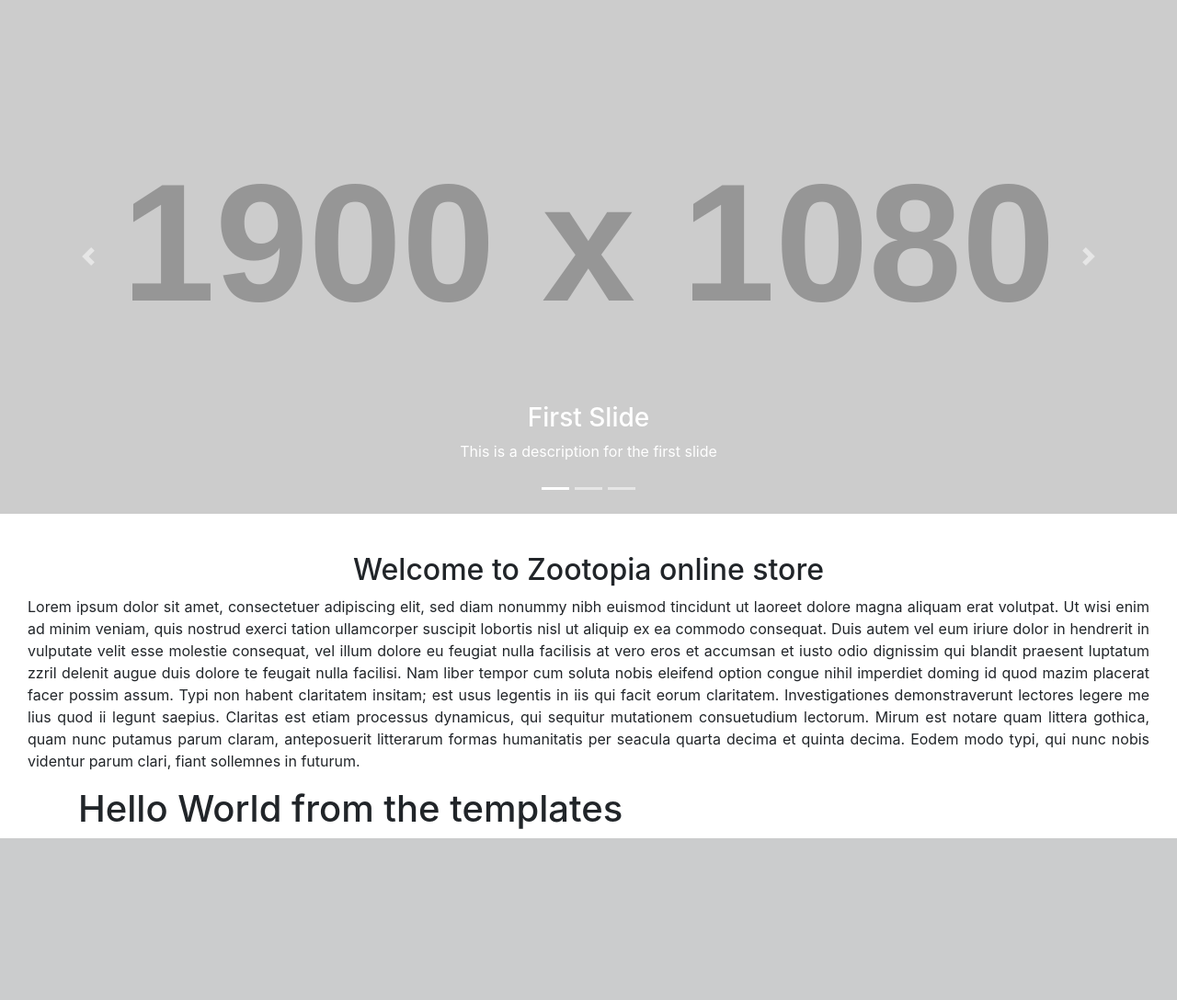
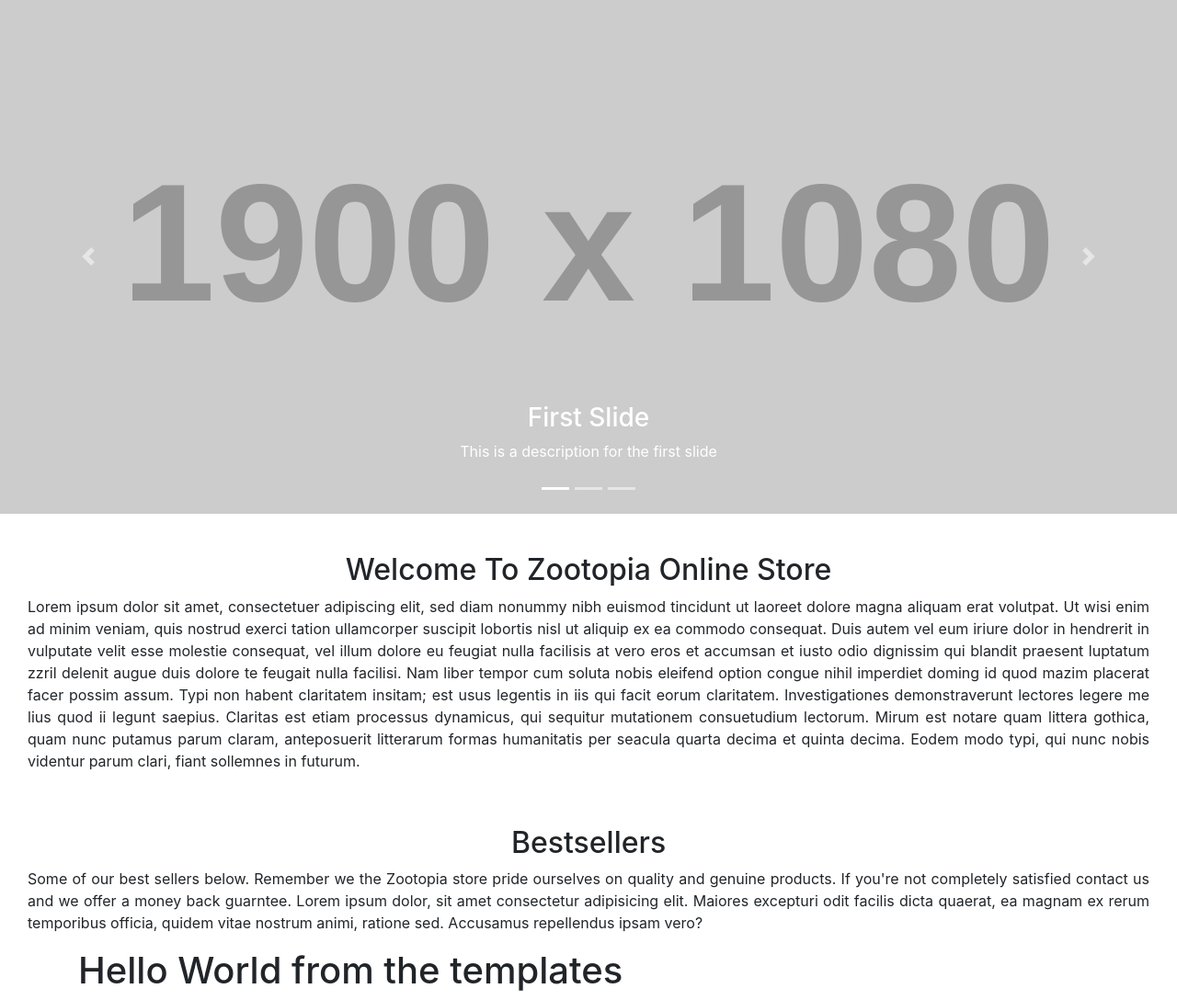
Before and after one commit to emalfiza/zootopia-stars, a Django app: page / in a window 1280 px wide. Shown: the part 220-1308 px from the top of the page at 92% size. Before the commit the page ends 1132 px from the top, so only its background shows below. Run offline with Django 3.2, Linux system fonts and the light colour scheme; grey boxes labelled with a size stand in for pictures from a placeholder-image service; some libraries are stand-ins or nearby versions.

Commit message:
Add bestsellers section on the home page

```diff
--- a/templates/base.html
+++ b/templates/base.html
@@ -16,7 +16,7 @@
 </head>
 <body>
 
-    <!-------------------- Start of the container above the navbar -------------------->
+    <!-------------------- Start of the container above the navbar ------------------>
     <div class="container-fluid advert">
 
         <div class="row">
@@ -116,12 +116,12 @@
     </div>
     <!-------------------- End carousel slide show -------------------->
 
-    <!-------------------- Start of the About section for the home page ---------------->
+    <!-------------------- Start of the About section for the home page -------------->
     <section>
         <div class="container-fluid">
             <div class="row">
                 <div class="col-sm-12">
-                    <h2 class="text-center">Welcome to Zootopia online store</h2>
+                    <h2 class="text-center">Welcome To Zootopia Online Store</h2>
                     <p class="col-sm-12 text-justify">
                         Lorem ipsum dolor sit amet, consectetuer adipiscing elit,
                         sed diam nonummy nibh euismod tincidunt ut laoreet dolore
@@ -150,6 +150,22 @@
     </section>
     <!-------------------- End of the About section for the home page ---------------->
 
+    <!--- Best Sellers section which updates dynamically based on most sold items ---->
+    <section>
+        <div class="container-fluid light-grey-block">
+            <div class="row">
+                <div class="col-sm-12">
+                    <h2 class="text-center">Bestsellers</h2>
+                    <p class="col-12 text-justify">
+                        Some of our best sellers below. Remember we the Zootopia store pride ourselves on quality and genuine products.
+                        If you're not completely satisfied contact us and we offer a money back guarntee.
+                        Lorem ipsum dolor, sit amet consectetur adipisicing elit. Maiores excepturi odit facilis dicta quaerat, ea magnam ex rerum temporibus officia, quidem vitae nostrum animi, ratione sed. Accusamus repellendus ipsam vero?
+                    </p>
+                </div>
+            </div>
+        </div>
+    </section>
+
 
     {% block content %}
 
```
